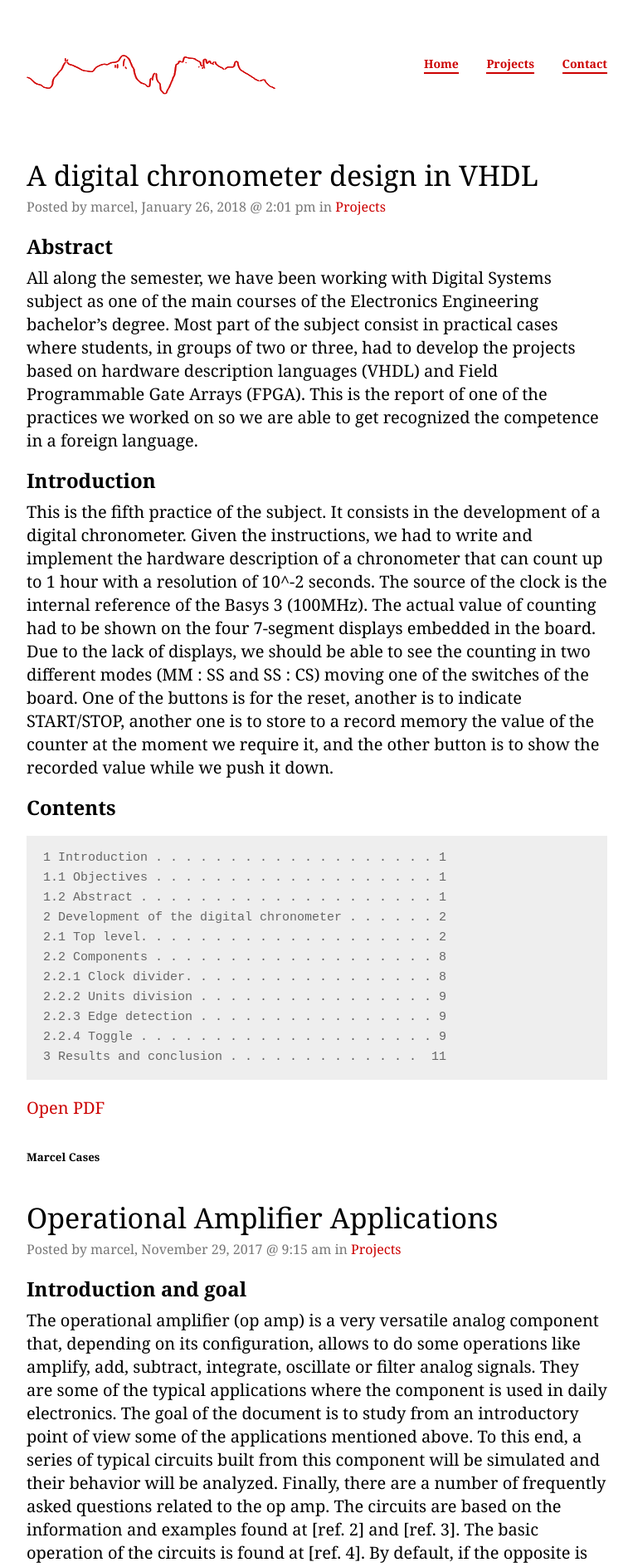
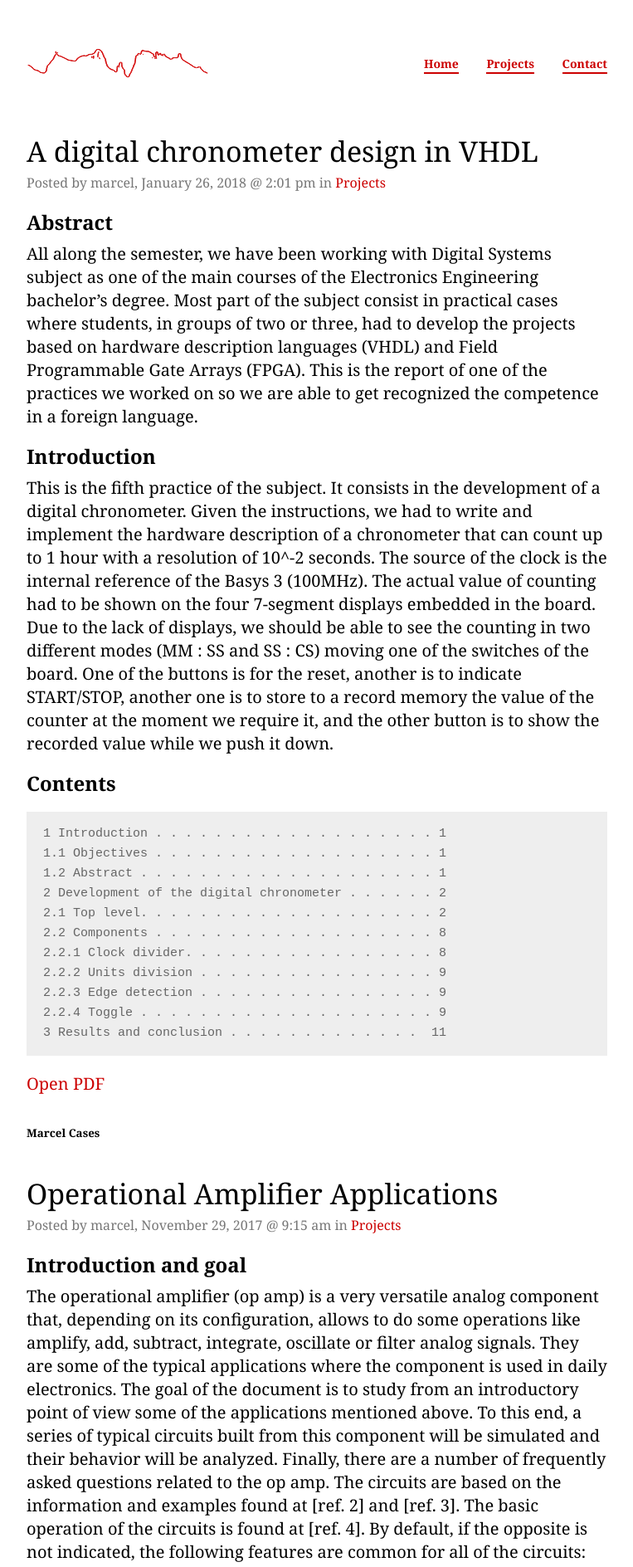
Before and after one commit to marcelcases/marcelcases.github.io, a Jekyll site: the page built from index.html, in a window 1280 px wide. Shown: the top 1888 px of the page at 83% size, without its empty margins (258-1021 px from the left). Built offline with Jekyll 4.4.1, drawn with Linux system fonts in a browser that asks for light colours; comment, search, counter and statistics services are not loaded.

Commit message:
Update navigation.html

```diff
--- a/_includes/navigation.html
+++ b/_includes/navigation.html
@@ -1,5 +1,5 @@
   <nav>
-    <a id="rails-logo" href="https://www.marcelcases.com"><img src="/images/rails-logo.svg" width="300" height="105" alt="Marcel Cases" /></a>
+    <a id="rails-logo" href="https://www.marcelcases.com"><img src="/images/rails-logo.svg" width="220" height="76" alt="Marcel Cases" /></a>
 
     <ul>
       <li><a href="/">Home</a></li>
```
